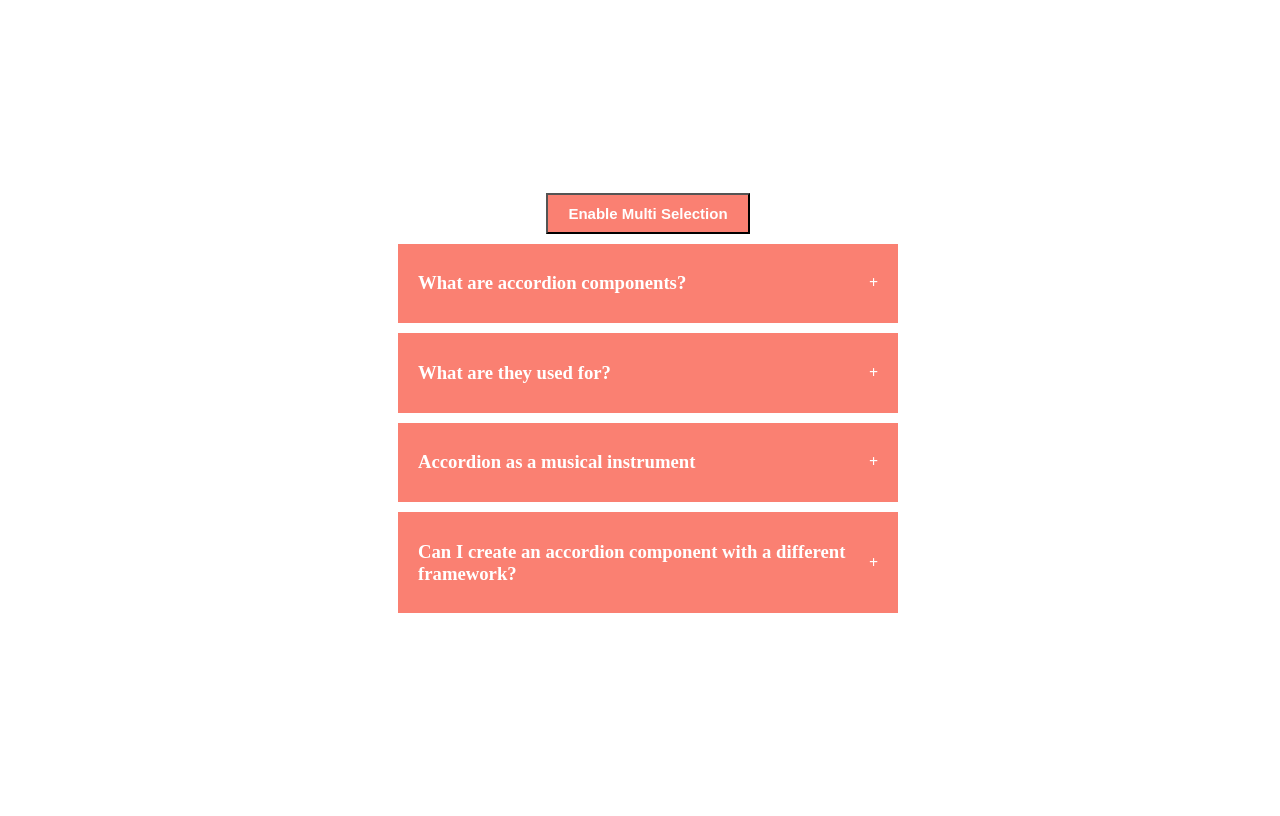
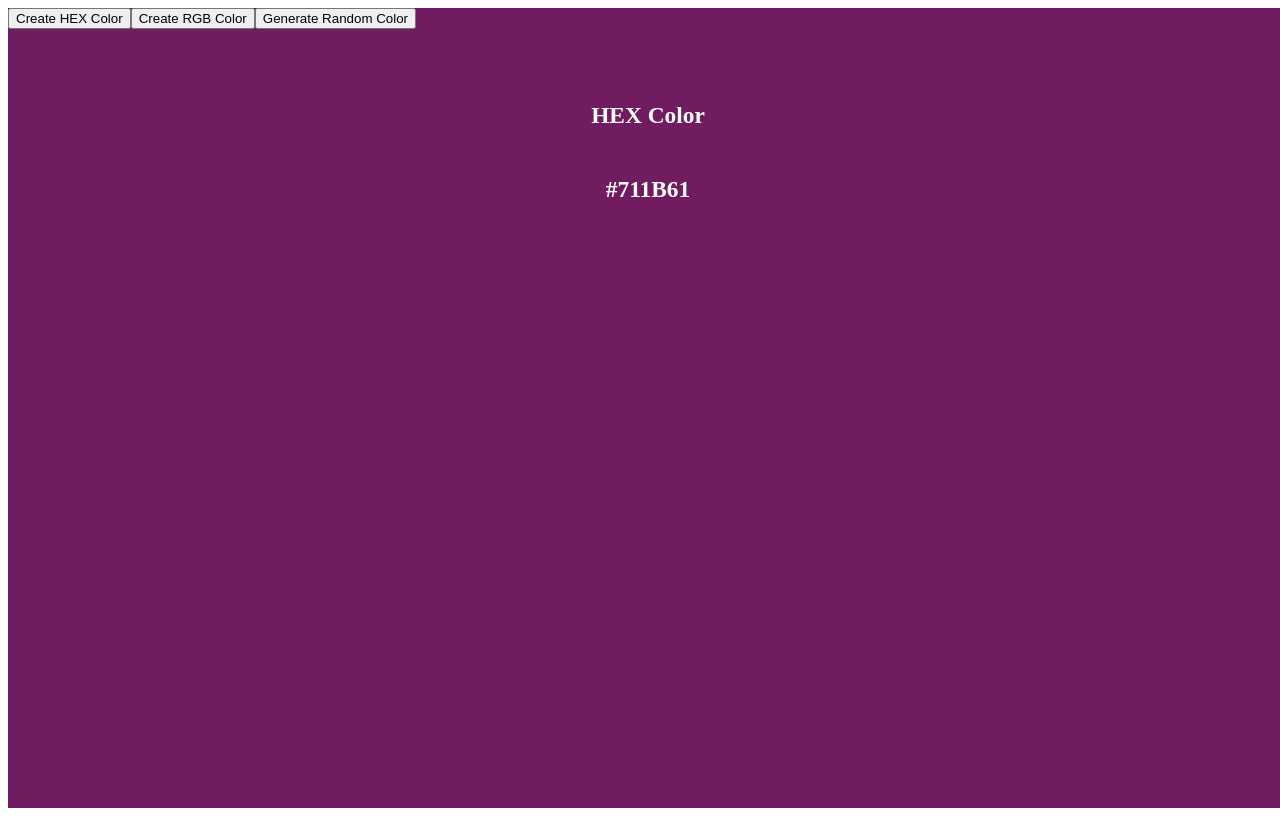
Before and after one commit to kk-1590/reactjs-projects, a React (Vite) app: page / in a window 1280 px wide. Built offline with nearby package versions, Linux system fonts and the light colour scheme.

Commit message:
completed random color generator

```diff
--- a/src/App.jsx
+++ b/src/App.jsx
@@ -1,12 +1,14 @@
 import { useState } from 'react'
 import Accordion from './components/accordion'
+import RandomColor from './components/random-color'
 
 function App() {
   const [count, setCount] = useState(0)
 
   return (
     <>
-      <Accordion />
+      {/* <Accordion /> */}
+      <RandomColor />
     </>
   )
 }
--- /dev/null
+++ b/src/components/random-color/index.jsx
@@ -0,0 +1,76 @@
+import { useEffect, useState } from "react";
+
+export default function RandomColor() {
+  const [colorType, setColorType] = useState("hex");
+  const [color, setColor] = useState("#000000");
+
+  function randomColorUtility(length) {
+    return Math.floor(Math.random() * length);
+  }
+
+  function handleCreateRandomHexColor() {
+    const hex = [1, 2, 3, 4, 5, 6, 7, 8, 9, "A", "B", "C", "D", "E", "F"];
+
+    let hexColor = "#";
+
+    for (let i = 0; i < 6; i++) {
+      hexColor += hex[randomColorUtility(hex.length)];
+    }
+
+    console.log(hexColor);
+    setColor(hexColor);
+  }
+
+  function handleCreateRandomRgbColor() {
+    const r = randomColorUtility(256);
+    const g = randomColorUtility(256);
+    const b = randomColorUtility(256);
+    console.log(r, g, b);
+
+    setColor(`rgb(${r},${g},${b})`);
+  }
+
+  useEffect(() => {
+    if (colorType === "rgb") {
+      handleCreateRandomRgbColor();
+    } else {
+      handleCreateRandomHexColor();
+    }
+  }, [colorType]);
+
+  return (
+    <div
+      style={{
+        width: "100vw",
+        height: "100vh",
+        background: color,
+      }}
+    >
+      <button onClick={() => setColorType("hex")}>Create HEX Color</button>
+      <button onClick={() => setColorType("rgb")}>Create RGB Color</button>
+      <button
+        onClick={
+          colorType === "hex"
+            ? handleCreateRandomHexColor
+            : handleCreateRandomRgbColor
+        }
+      >
+        Generate Random Color
+      </button>
+      <div
+        style={{
+          display: "flex",
+          justifyContent: "center",
+          flexDirection: "column",
+          alignItems: "center",
+          color: "#fff",
+          fontSize: "20px",
+          marginTop: "50px",
+        }}
+      >
+        <h3>{colorType === "rgb" ? "RGB Color" : "HEX Color"}</h3>
+        <h3>{color}</h3>
+      </div>
+    </div>
+  );
+}
```
